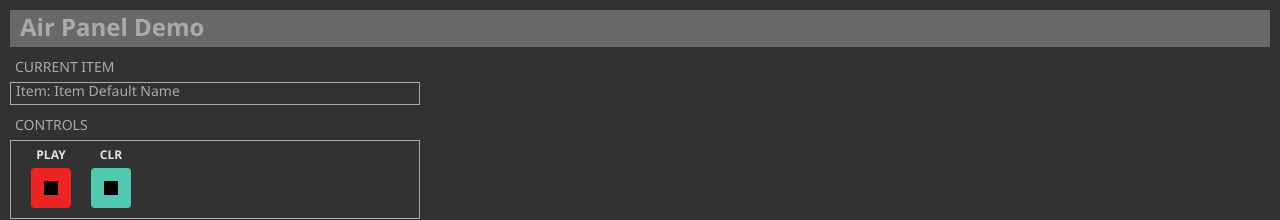
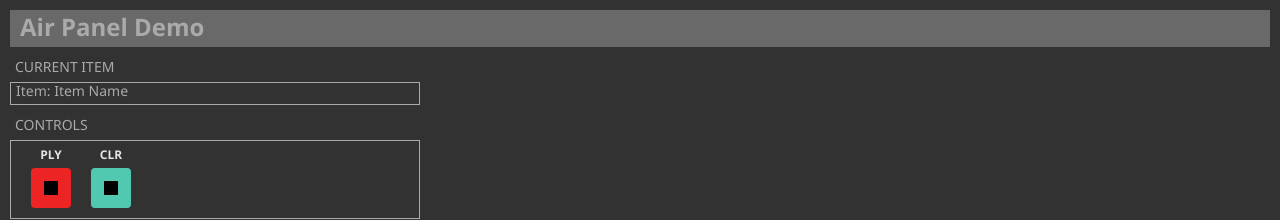
Before and after one commit to Cinegy/AirPanel-RedClock, an Angular app: page / in a window 1280 px wide. Shown: the top 220 px of the page. Built offline with nearby package versions, Linux system fonts and the light colour scheme.

Commit message:
-added more tests for javascript bridges

```diff
--- a/src/app/app.component.html
+++ b/src/app/app.component.html
@@ -17,14 +17,14 @@
       <table>
           <tr>
               <td>
-                  <div class="buttonCaption">PLAY</div>
+                  <div class="buttonCaption">PLY</div>
                   <div type="button" class="btn btn-goLive" (click)="playItem(currentMcrItem)" >
                       <div class="square" style="background: black"></div>
                   </div>
               </td>
               <td>
                   <div class="buttonCaption buttonCaption-clearAll">CLR</div>
-                  <div type="button" class="btn btn-select">
+                  <div type="button" class="btn btn-select" (click)="clearItem(currentMcrItem)">
                       <div class="square" style="background: black"></div>
                   </div>
               </td>
--- a/src/app/app.component.ts
+++ b/src/app/app.component.ts
@@ -15,14 +15,35 @@ export class AppComponent {
   constructor() {
     this.currentMcrItem = new McrItem();
 
-    this.currentMcrItem.Name = "Item Default Name";
+    this.currentMcrItem.Name = "Item Name";
     this.currentMcrItem.Comment = "Item Default Comment";
 
+    if(this.currentMcrItem.Name == "jjj")
+    {
+      this.SelectedItemUpdated();
+    }
+
+  }
+
+
+
+  public SelectedItemUpdated() : void
+  {
+    this.currentMcrItem.Name = "Fired!";
   }
 
   public playItem(item:McrItem) : boolean
   {
-    item.Name = `Clicked at ${new Date().getTime()}`;
+    var wang = window.external["Numberwang"];
+    item.Name = `C# apps say numberwang is: ${wang}`;
+
+    return false;
+  }
+
+  public clearItem(item:McrItem) : boolean
+  {
+    window.external["Test"]("Current item name: " + item.Name);
+
     return false;
   }
 }
```
Also changed, not shown: src/main.ts (line endings or trailing spaces).
